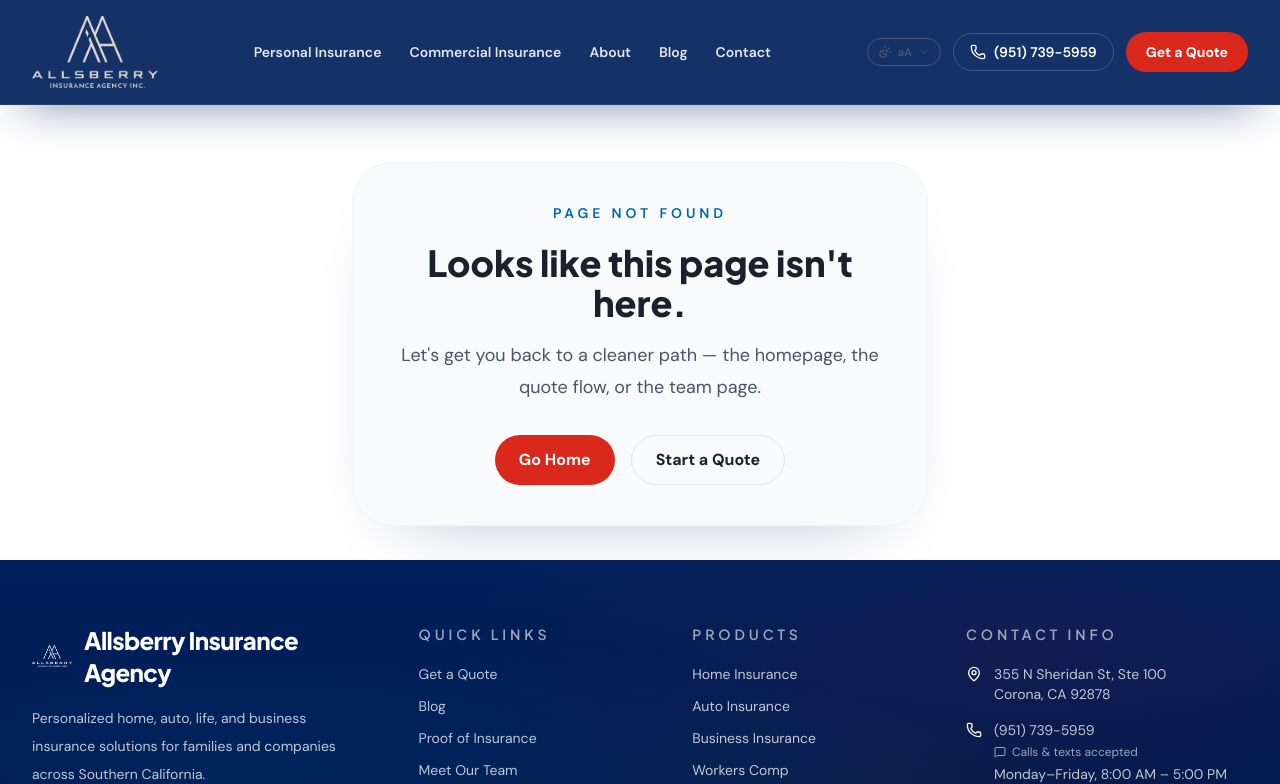
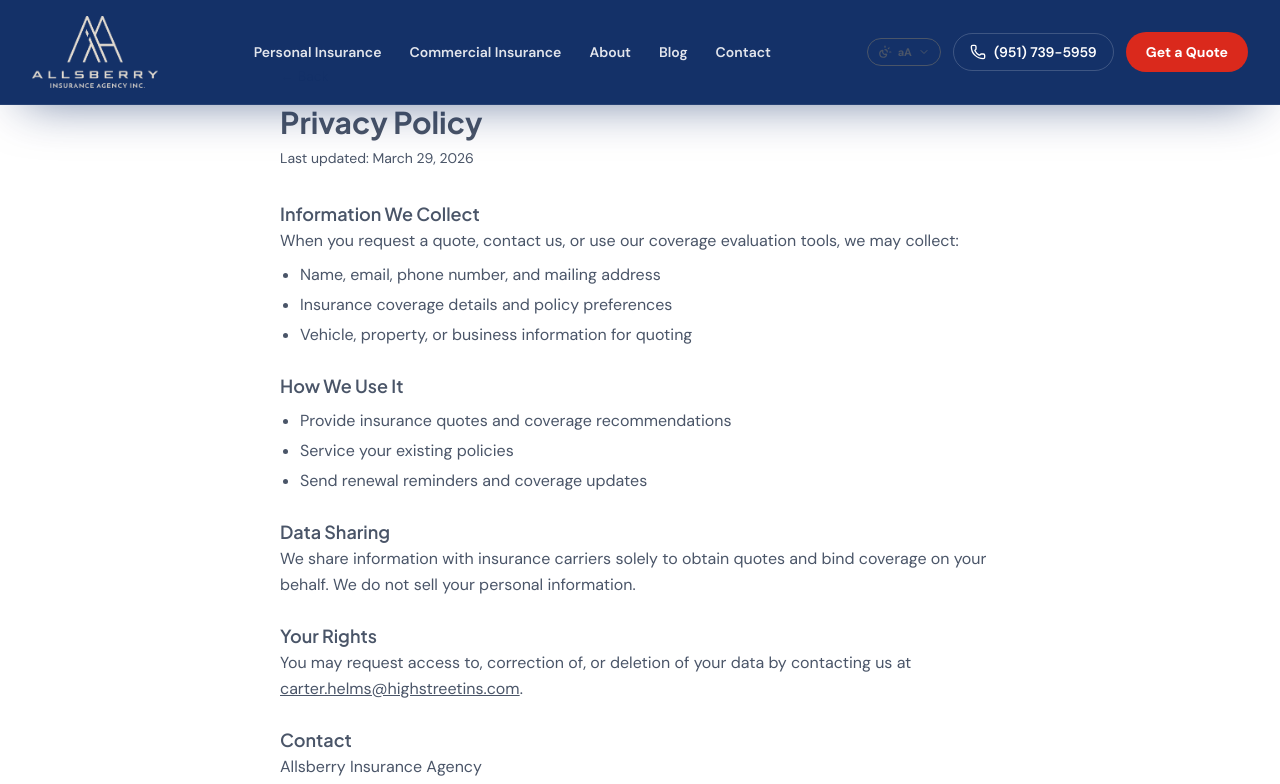
Before and after one commit to willsigmon/allsberryins, a Next.js app: page /privacy in a window 1280 px wide. Before the commit this address had no page. Shown: the top 784 px of the page. Built offline with nearby package versions, Linux system fonts and the light colour scheme.

Commit message:
feat: add privacy policy page

```diff
--- /dev/null
+++ b/src/app/privacy/page.tsx
@@ -0,0 +1,53 @@
+import type { Metadata } from "next";
+import Link from "next/link";
+
+export const metadata: Metadata = {
+  title: "Privacy Policy",
+  description: "How Allsberry Insurance Agency handles your personal information.",
+};
+
+export default function PrivacyPage() {
+  return (
+    <main className="mx-auto max-w-3xl px-6 py-16">
+      <Link href="/" className="text-sm text-muted-foreground hover:text-foreground">&larr; Back</Link>
+      <h1 className="mt-4 text-3xl font-bold text-foreground">Privacy Policy</h1>
+      <p className="mt-2 text-sm text-muted-foreground">Last updated: March 29, 2026</p>
+
+      <div className="mt-8 space-y-6 text-muted-foreground leading-relaxed">
+        <section>
+          <h2 className="text-lg font-semibold text-foreground">Information We Collect</h2>
+          <p>When you request a quote, contact us, or use our coverage evaluation tools, we may collect:</p>
+          <ul className="mt-2 list-disc pl-5 space-y-1">
+            <li>Name, email, phone number, and mailing address</li>
+            <li>Insurance coverage details and policy preferences</li>
+            <li>Vehicle, property, or business information for quoting</li>
+          </ul>
+        </section>
+
+        <section>
+          <h2 className="text-lg font-semibold text-foreground">How We Use It</h2>
+          <ul className="mt-2 list-disc pl-5 space-y-1">
+            <li>Provide insurance quotes and coverage recommendations</li>
+            <li>Service your existing policies</li>
+            <li>Send renewal reminders and coverage updates</li>
+          </ul>
+        </section>
+
+        <section>
+          <h2 className="text-lg font-semibold text-foreground">Data Sharing</h2>
+          <p>We share information with insurance carriers solely to obtain quotes and bind coverage on your behalf. We do not sell your personal information.</p>
+        </section>
+
+        <section>
+          <h2 className="text-lg font-semibold text-foreground">Your Rights</h2>
+          <p>You may request access to, correction of, or deletion of your data by contacting us at <a href="mailto:carter.helms@highstreetins.com" className="text-primary underline">carter.helms@highstreetins.com</a>.</p>
+        </section>
+
+        <section>
+          <h2 className="text-lg font-semibold text-foreground">Contact</h2>
+          <p>Allsberry Insurance Agency<br />Powered by High Street Insurance Partners<br /><a href="mailto:carter.helms@highstreetins.com" className="text-primary underline">carter.helms@highstreetins.com</a></p>
+        </section>
+      </div>
+    </main>
+  );
+}
```
